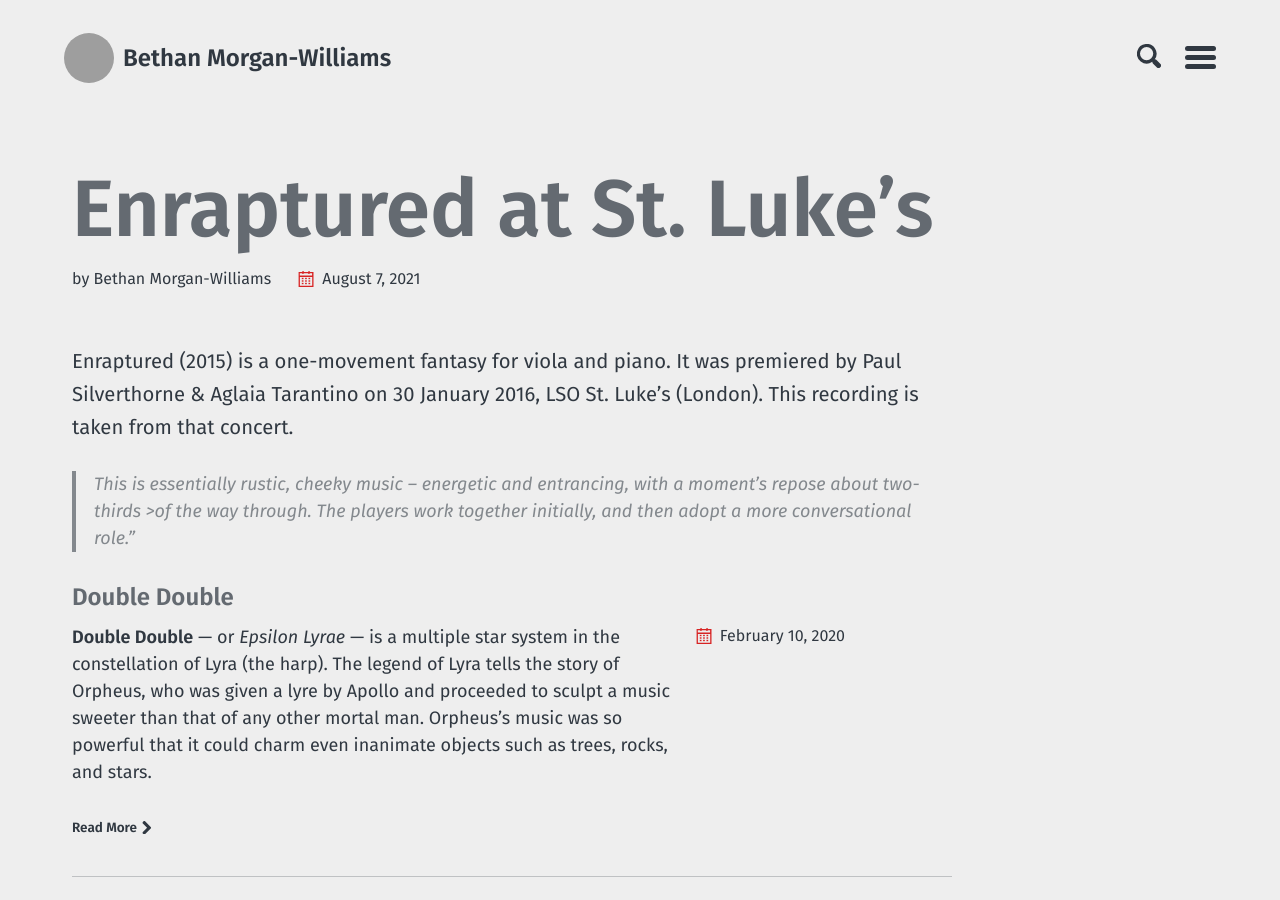
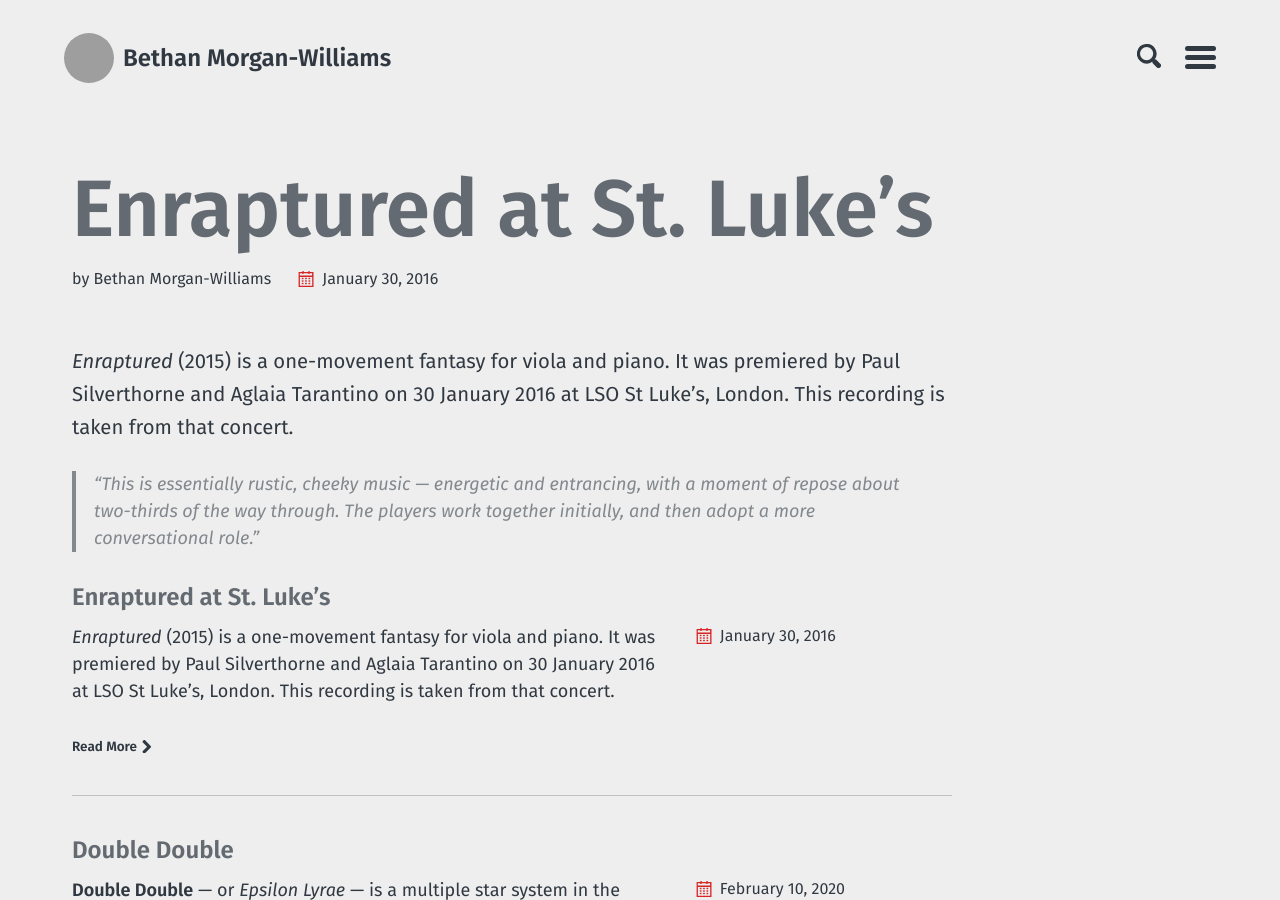
Before and after one commit to morganwilliamsb/website, a Jekyll site: the page built from _listen/enraptured.md, in a window 1280 px wide and 900 px high. Built offline with Jekyll 4.4.1, drawn with Linux system fonts in a browser that asks for light colours; some of the changed text lies outside the part shown; grey boxes are pictures that could not be loaded.

Commit message:
Update date and enhance text in enraptured.md
Correct the date and improve the text formatting.

```diff
--- a/_listen/enraptured.md
+++ b/_listen/enraptured.md
@@ -1,9 +1,9 @@
 ---
 title: "Enraptured at St. Luke’s"
 layout: collection
-date: 2021-08-07
+date: 2016-01-30
 ---
 
-Enraptured (2015) is a one-movement fantasy for viola and piano. It was premiered by Paul Silverthorne & Aglaia Tarantino on 30 January 2016, LSO St. Luke’s (London). This recording is taken from that concert.
+*Enraptured* (2015) is a one-movement fantasy for viola and piano. It was premiered by Paul Silverthorne and Aglaia Tarantino on 30 January 2016 at LSO St Luke’s, London. This recording is taken from that concert.
 
->This is essentially rustic, cheeky music – energetic and entrancing, with a moment’s repose about two-thirds >of the way through. The players work together initially, and then adopt a more conversational role.”
+> “This is essentially rustic, cheeky music — energetic and entrancing, with a moment of repose about two-thirds of the way through. The players work together initially, and then adopt a more conversational role.”
```
